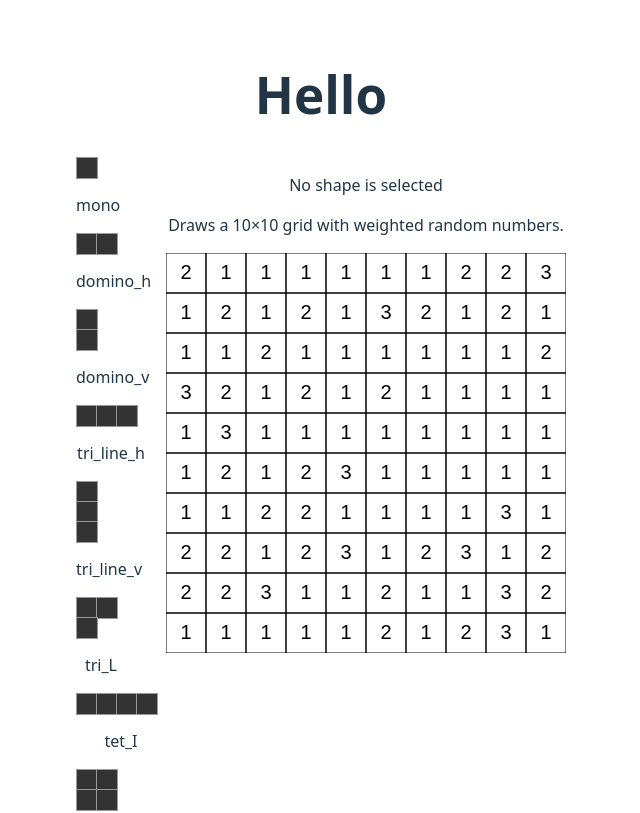
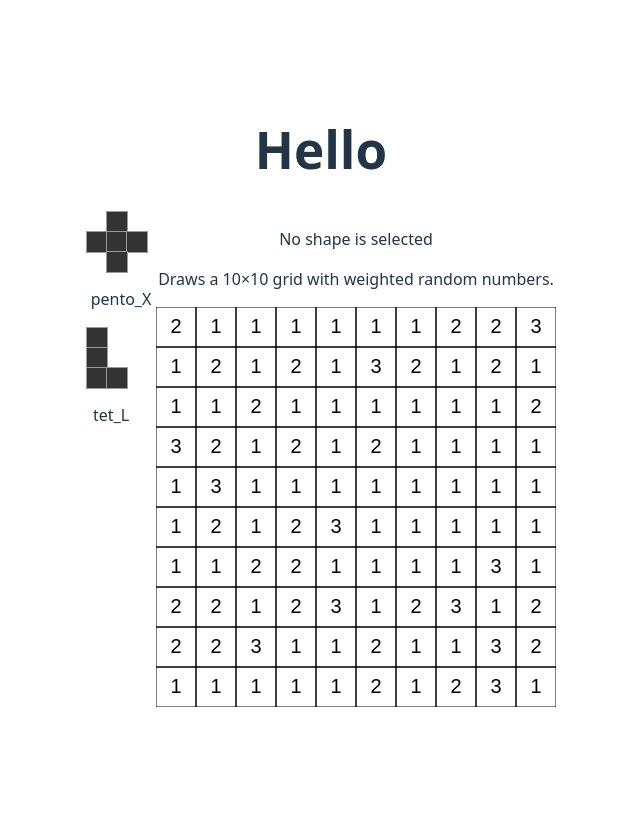
Before and after one commit to ChrisBriant/tetronimo_react, a React (Vite) app: page / in a window 1280 px wide. Shown: the top 813 px of the page, without its empty margins (319-959 px from the left). Built offline with nearby package versions, Linux system fonts and the light colour scheme.

Commit message:
Updates the grid object to the provider, added function in placement which will determine if the player can go.

```diff
--- a/src/App.jsx
+++ b/src/App.jsx
@@ -10,7 +10,7 @@ import {selectRandomUnique} from "./utils/utils";
 
 function App() {
   const [selectedShape, setSelectedShape] = useState(null);
-  const { state: {currentPlayerTurn},  setPlayer, setPlayerAvailableShapes} = useContext(GameDataContext);
+  const { state: {currentPlayerTurn,players, grid},  setPlayer, setPlayerAvailableShapes} = useContext(GameDataContext);
   const [mousePos, setMousePos] = useState({ x: 0, y: 0 });
 
   //Initialise game settings
@@ -18,8 +18,10 @@ function App() {
     setPlayer("player1");
     //Get random shapes
     const player2Shapes = selectRandomUnique(SHAPES,6);
+    const player1Shapes = selectRandomUnique(SHAPES,2);
     console.log("Player 2 Shapes", player2Shapes);
     setPlayerAvailableShapes({player: "player2", shapes: player2Shapes});
+    setPlayerAvailableShapes({player: "player1", shapes: player1Shapes});
   }, []);
 
   // Track mouse globally
@@ -53,7 +55,9 @@ function App() {
     <ShapeDataContext.Provider value={{ state: { selectedShape }, setSelectedShape }}>
       <h1>Hello</h1>
       <div id="interactive-panel">
-        <ShapeSelector />
+        {
+          players.player1.availableShapes  && grid ? <ShapeSelector shapes={players.player1.availableShapes} /> : null
+        }
         <ShapeGrid />
       </div>
 
--- a/src/components/ShapeGrid.jsx
+++ b/src/components/ShapeGrid.jsx
@@ -5,13 +5,13 @@ import { placeRandomShape } from "../logic/placement";
 
 const ShapeGrid = () => {
   const { state: { selectedShape } } = useContext(ShapeDataContext);
-  const { state: { player, currentPlayerTurn, players }, setCurrentPlayerTurn, addPlayerTurnAndUpdateScore} = useContext(GameDataContext);
+  const { state: { player, currentPlayerTurn, players, grid }, setCurrentPlayerTurn, addPlayerTurnAndUpdateScore, setGrid} = useContext(GameDataContext);
   const canvasRef = useRef(null);
 
   const size = 10;
   const cellSize = 40;
 
-  const [grid, setGrid] = useState([]);
+  //const [grid, setGrid] = useState([]);
   const [hoverPos, setHoverPos] = useState({ gx: -1, gy: -1 });
 
   const player1Color = "rgba(50, 50, 200, 0.5)";
--- a/src/components/ShapeSelector.jsx
+++ b/src/components/ShapeSelector.jsx
@@ -2,18 +2,23 @@ import { useState, useContext } from "react";
 import {Context as ShapeDataContext} from "../context/ShapeDataContext";
 import {Context as GameDataContext} from "../context/GameDataContext";
 import { SHAPES } from "../shapes/shapeDefinitions";
+import { canAnyShapeFit } from "../logic/placement";
 
 const CELL = 20; // square size in px
 
-const ShapeSelector = () => {
+const ShapeSelector = (props) => {
   const [selected, setSelected] = useState(null);
   const {setSelectedShape} = useContext(ShapeDataContext);
-  const {state:{currentPlayerTurn}, setCurrentPlayerTurn} = useContext(GameDataContext);
+  const {state:{currentPlayerTurn, grid}, setCurrentPlayerTurn} = useContext(GameDataContext);
 
   const handleSelect = (shape) => {
     //Block selection if not the player's turn
     console.log('CURRENT PLAYER TURN', currentPlayerTurn);
     if(!currentPlayerTurn) return;
+
+    if(!canAnyShapeFit(grid,props.shapes)) {
+      console.log("PLAYER CANNOT GO");
+    }
     console.log("Shape clicked:", shape);
     setSelected(shape.id);
     setSelectedShape(shape);
@@ -21,7 +26,7 @@ const ShapeSelector = () => {
 
   return (
     <div className="grid grid-cols-4 gap-4 p-4">
-      {SHAPES.map((shape) => {
+      {props.shapes.map((shape) => {
         const { width, height } = shape.getBoundingBox();
 
         return (
--- a/src/context/GameDataContext.jsx
+++ b/src/context/GameDataContext.jsx
@@ -17,6 +17,7 @@ const defaultState = {
       score : 0,
     },
   },
+  grid : [],
 }
 
 
@@ -39,6 +40,8 @@ const gameDataReducer = (state,action) => {
       newPlayers[action.payload.player].score = newScore;
       console.log("THESE ARE NEW PLAYERS", newPlayers);
       return {...state,players:newPlayers};
+    case 'setGrid':
+       return {...state,grid:action.payload};
     default:
       return defaultState;
   }
@@ -64,8 +67,13 @@ const addPlayerTurnAndUpdateScore = (dispatch) => (data) => {
   dispatch({type:'addPlayerTurnAndUpdateScore', payload:data});
 }
 
+const setGrid = (dispatch) => (data) => {
+  dispatch({type:'setGrid', payload:data});
+}
+
+
 export const {Provider, Context} = createDataContext (
     gameDataReducer,
-    { setCurrentPlayerTurn, setPlayer, setPlayerAvailableShapes, addPlayerTurnAndUpdateScore},
+    { setCurrentPlayerTurn, setPlayer, setPlayerAvailableShapes, addPlayerTurnAndUpdateScore,setGrid},
     {...defaultState}
 );
--- a/src/logic/placement.js
+++ b/src/logic/placement.js
@@ -102,6 +102,30 @@ function applyPlacement(grid, placement) {
     };
 }
 
+
+export function canAnyShapeFit(grid, shapes) {
+    const rows = grid.length;
+    const cols = grid[0].length;
+
+    for (const shape of shapes) {
+        const shapeCells = normalizeShapeCells(shape.cells);
+
+        // Try placing this shape at every grid coordinate
+        for (let gy = 0; gy < rows; gy++) {
+            for (let gx = 0; gx < cols; gx++) {
+
+                if (canPlaceShape(grid, shapeCells, gx, gy)) {
+                    return true; // Found at least one valid placement
+                }
+
+            }
+        }
+    }
+
+    return false; // No valid placement for any shape
+}
+
+
 export function placeRandomShape(grid, shapes) {
     const placement = findRandomPlacement(grid, shapes);
     if (!placement) return null;
```
